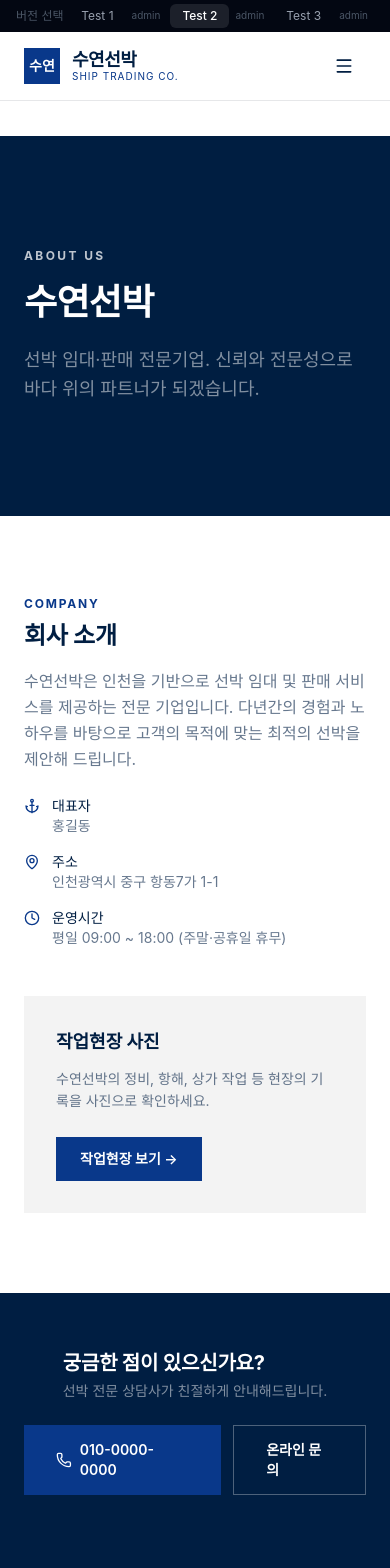
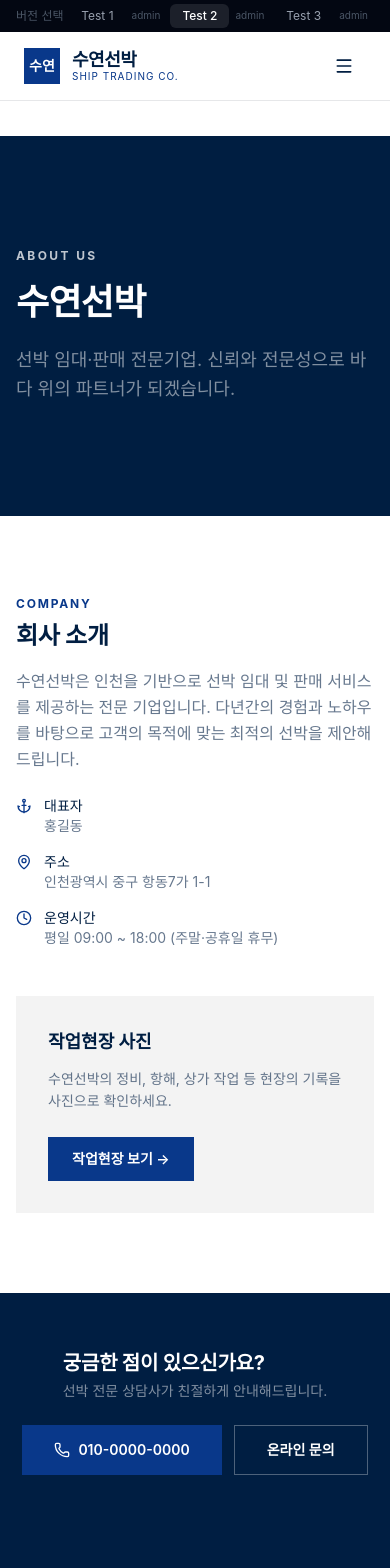
Before and after one commit to b-hyoung/sunbk, a Next.js app: page /test2/about in a window 390 px wide. Shown: the top 1568 px of the page. Built offline with nearby package versions, Linux system fonts and the light colour scheme.

Commit message:
fix: 페이지 간 반응형 패딩 일관성 통일 (px-4 sm:px-6)
test2/test3 페이지의 컨테이너 패딩을 프로젝트 표준에 맞게 통일.

Co-Authored-By: Claude Opus 4.6 (1M context) <noreply@anthropic.com>

```diff
--- a/app/test2/about/_components/Test2AboutClient.tsx
+++ b/app/test2/about/_components/Test2AboutClient.tsx
@@ -10,7 +10,7 @@ export default function Test2AboutClient() {
       {/* 히어로 */}
       <section className="relative bg-[#001e42] py-28 overflow-hidden">
         <div className="absolute inset-0 bg-[#001e42]/80" />
-        <div className="relative z-10 max-w-7xl mx-auto px-6">
+        <div className="relative z-10 max-w-7xl mx-auto px-4 sm:px-6">
           <p className="text-white/75 text-xs font-bold tracking-[0.2em] uppercase mb-4">
             About Us
           </p>
@@ -24,7 +24,7 @@ export default function Test2AboutClient() {
       </section>
 
       {/* 회사 소개 */}
-      <section className="max-w-7xl mx-auto px-6 py-20">
+      <section className="max-w-7xl mx-auto px-4 sm:px-6 py-20">
         <div className="grid grid-cols-1 md:grid-cols-2 gap-12">
           <div>
             <p className="text-[#09388a] text-xs font-bold tracking-[0.15em] uppercase mb-2">Company</p>
@@ -78,7 +78,7 @@ export default function Test2AboutClient() {
 
       {/* CTA */}
       <section className="bg-[#001e42] py-14">
-        <div className="max-w-7xl mx-auto px-6 flex flex-col md:flex-row items-center justify-between gap-6">
+        <div className="max-w-7xl mx-auto px-4 sm:px-6 flex flex-col md:flex-row items-center justify-between gap-6">
           <div>
             <h2 className="text-white text-xl font-bold mb-1">궁금한 점이 있으신가요?</h2>
             <p className="text-white/50 text-sm">선박 전문 상담사가 친절하게 안내해드립니다.</p>
--- a/app/test2/page.tsx
+++ b/app/test2/page.tsx
@@ -32,7 +32,7 @@ export default async function Test2HomePage() {
           <source src="https://videos.pexels.com/video-files/4438522/4438522-hd_1920_1080_30fps.mp4" type="video/mp4" />
         </video>
         <div className="absolute inset-0 bg-gradient-to-r from-[#001e42]/90 via-[#001e42]/60 to-transparent" />
-        <div className="relative z-10 max-w-7xl mx-auto px-6 py-32 md:py-40">
+        <div className="relative z-10 max-w-7xl mx-auto px-4 sm:px-6 py-32 md:py-40">
           <div className="max-w-2xl">
             <p data-hero className="text-white/75 text-xs font-bold tracking-[0.2em] uppercase mb-6">
               선박 임대·판매 전문기업
@@ -70,7 +70,7 @@ export default async function Test2HomePage() {
 
       {/* ── 통계 ── */}
       <section className="bg-[#09388a]">
-        <div className="max-w-7xl mx-auto px-6">
+        <div className="max-w-7xl mx-auto px-4 sm:px-6">
           <div className="grid grid-cols-2 md:grid-cols-4 divide-x divide-white/20">
             {stats.map((s) => (
               <div key={s.label} data-fade-up className="text-center px-6 py-8">
@@ -84,7 +84,7 @@ export default async function Test2HomePage() {
 
       {/* ── 선박 카테고리 ── */}
       <section className="bg-white py-20">
-        <div className="max-w-7xl mx-auto px-6">
+        <div className="max-w-7xl mx-auto px-4 sm:px-6">
           <div data-fade-up className="mb-12">
             <p className="text-[#09388a] text-xs font-bold tracking-[0.15em] uppercase mb-2">선박 종류</p>
             <h2 className="text-[#001e42] text-2xl font-bold">보유 선박 카테고리</h2>
@@ -112,7 +112,7 @@ export default async function Test2HomePage() {
 
       {/* ── 추천 선박 ── */}
       <section className="bg-[#F3F3F3] py-20">
-        <div className="max-w-7xl mx-auto px-6">
+        <div className="max-w-7xl mx-auto px-4 sm:px-6">
           <div data-fade-up className="flex items-end justify-between mb-12">
             <div>
               <p className="text-[#09388a] text-xs font-bold tracking-[0.15em] uppercase mb-2">Featured</p>
--- a/app/test2/vessels/page.tsx
+++ b/app/test2/vessels/page.tsx
@@ -35,14 +35,14 @@ export default async function VesselsPage({
     <div className="bg-white min-h-screen">
       {/* 페이지 헤더 */}
       <div className="border-b border-[#E6E7E9]">
-        <div className="max-w-7xl mx-auto px-6 py-10">
+        <div className="max-w-7xl mx-auto px-4 sm:px-6 py-10">
           <p className="text-[#09388a] text-xs font-bold tracking-[0.15em] uppercase mb-2">Vessels</p>
           <h1 data-fade-up className="text-[#001e42] text-2xl font-bold mb-1">{pageTitle}</h1>
           <p data-fade-up className="text-[#001e42]/40 text-sm">총 {vessels.length}척</p>
         </div>
       </div>
 
-      <div className="max-w-7xl mx-auto px-6 py-6 lg:py-10">
+      <div className="max-w-7xl mx-auto px-4 sm:px-6 py-6 lg:py-10">
         <div className="flex flex-col lg:flex-row gap-6 lg:gap-10">
           {/* 필터 */}
           <aside data-fade-in className="w-full lg:w-48 shrink-0">
--- a/components/layout/Header.tsx
+++ b/components/layout/Header.tsx
@@ -36,13 +36,13 @@ export default function Header({ basePath }: HeaderProps) {
         backgroundColor: "rgba(255,255,255,1)",
         boxShadow: "0 1px 0 rgba(0,0,0,0.08)",
       });
-      setScrolled(true);
+      setScrolled(true); // eslint-disable-line
       return;
     }
 
     // 홈: 투명으로 시작
     gsap.set(header, { backgroundColor: "rgba(0,0,0,0)", boxShadow: "none" });
-    setScrolled(false);
+    setScrolled(false); // eslint-disable-line
 
     const trigger = ScrollTrigger.create({
       start: "top+=80 top",
```
